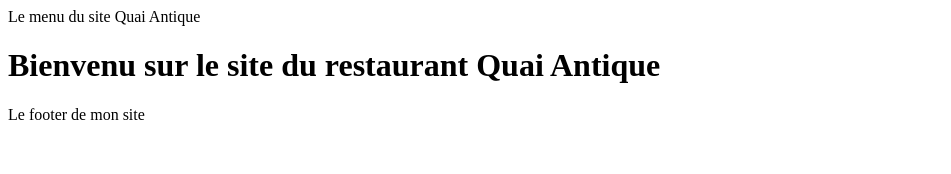
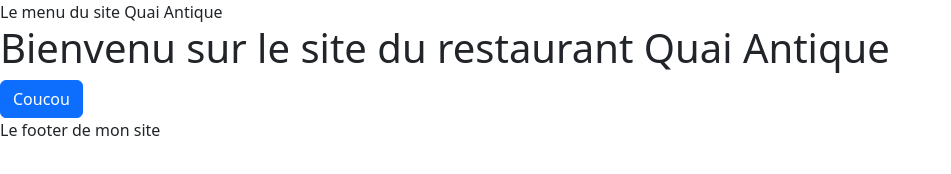
Before and after one commit to LionelM81/QuaiAntinqueRestaurantFront, a website with bundled scripts: page index.html in a window 1280 px wide. Shown: the whole page, without its empty margins (0-951 px from the left). Built offline with nearby package versions, Linux system fonts and the light colour scheme; files whose address does not match are found by name.

Commit message:
install bootstrap

```diff
--- a/index.html
+++ b/index.html
@@ -4,6 +4,9 @@
 <head>
     <meta charset="UTF-8">
     <meta name="viewport" content="width=device-width, initial-scale=1.0">
+
+    <link rel="stylesheet" href="node_modules/bootstrap/dist/css/bootstrap.min.css">
+    <link rel="stylesheet" href="node_modules/bootstrap-icons/font/bootstrap-icons.css">
     <title>Document</title>
 </head>
 
@@ -18,6 +21,7 @@
     <footer>Le footer de mon site</footer>
 
     <script type="module" src="rooter/router.js"></script>
+    <script src="node_modules/bootstrap/dist/js/bootstrap.bundle.min.js"></script>
 
 </body>
 
--- /dev/null
+++ b/package.json
@@ -0,0 +1,6 @@
+{
+  "dependencies": {
+    "bootstrap": "^5.3.3",
+    "bootstrap-icons": "^1.11.3"
+  }
+}
--- a/pages/home.html
+++ b/pages/home.html
@@ -1 +1,3 @@
 <h1>Bienvenu sur le site du restaurant Quai Antique</h1>
+
+<button class="btn btn-primary">Coucou</button>
```
Also changed, not shown: 2 other files.
